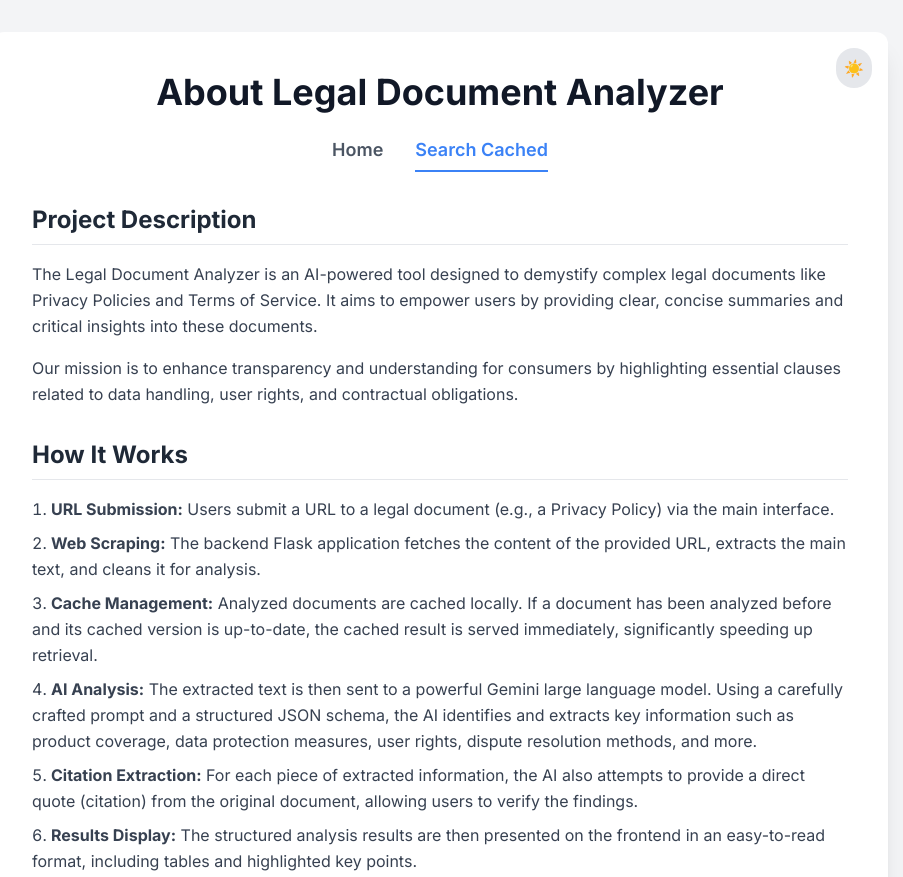
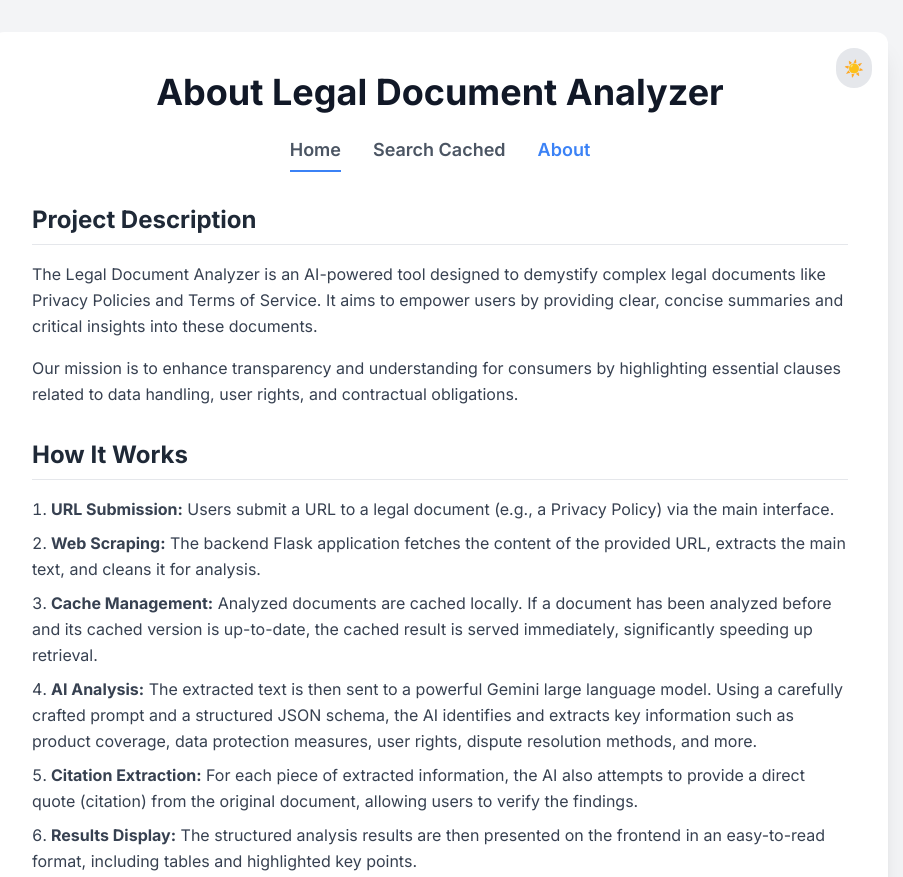
Before and after one commit to patlerds/TOSCheck-Transfer-Students, a plain HTML site: page templates/about.html in a window 1280 px wide. Shown: the top 877 px of the page, without its empty margins (200-1103 px from the left). Drawn offline with nearby package versions, Linux system fonts and the light colour scheme.

Commit message:
Update navigation links in about.html
Adjusted navigation styling to highlight the About page, added underline to Home, and unified link styles for consistency across navigation items.

```diff
--- a/templates/about.html
+++ b/templates/about.html
@@ -56,13 +56,16 @@
             <h1 class="text-3xl sm:text-4xl font-bold mb-6">About Legal Document Analyzer</h1>
         </a>
         <!-- Updated Navigation Links -->
-        <nav class="mb-8 flex justify-center space-x-8">
+       <nav class="mb-8 flex justify-center space-x-8">
             <div class="relative pb-2">
                 <a href="/" class="text-gray-600 dark:text-gray-300 font-semibold text-lg hover:text-gray-800 dark:hover:text-gray-100">Home</a>
+                <div class="absolute bottom-0 left-0 w-full h-0.5 bg-blue-500 dark:bg-blue-400"></div>
             </div>
             <div class="relative pb-2">
-                <a href="/search" class="text-blue-500 dark:text-blue-400 font-semibold text-lg hover:text-blue-700 dark:hover:text-blue-300">Search Cached</a>
-                <div class="absolute bottom-0 left-0 w-full h-0.5 bg-blue-500 dark:bg-blue-400"></div>
+                <a href="/search" class="text-gray-600 dark:text-gray-300 font-semibold text-lg hover:text-gray-800 dark:hover:text-gray-100">Search Cached</a>
+            </div>
+            <div class="relative pb-2">
+                <a href="/about"class="text-blue-500 dark:text-blue-400 font-semibold text-lg hover:text-blue-700 dark:hover:text-blue-300"> About</a>
             </div>
         </nav>
 
```
